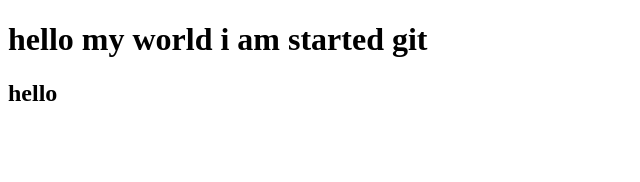
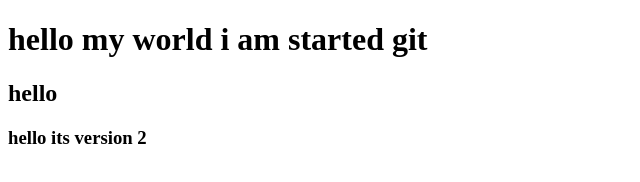
Before and after one commit to UMMIDIANILKUMAR/gitpractice, a plain HTML site: page index.html in a window 1280 px wide. Shown: the whole page, without its empty margins (0-640 px from the left). Drawn offline with Linux system fonts and the light colour scheme.

Commit message:
version2

```diff
--- a/index.html
+++ b/index.html
@@ -9,5 +9,6 @@
 <body>
     <h1>hello my world i am  started git</h1>
     <h2>hello</h2>
+    <h3>hello its version 2</h3>
 </body>
 </html>
```
